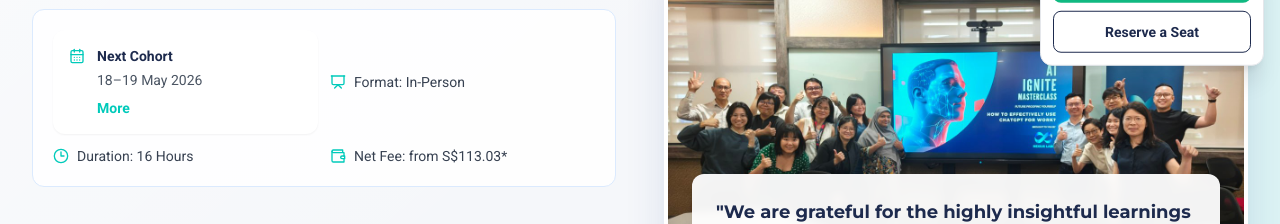
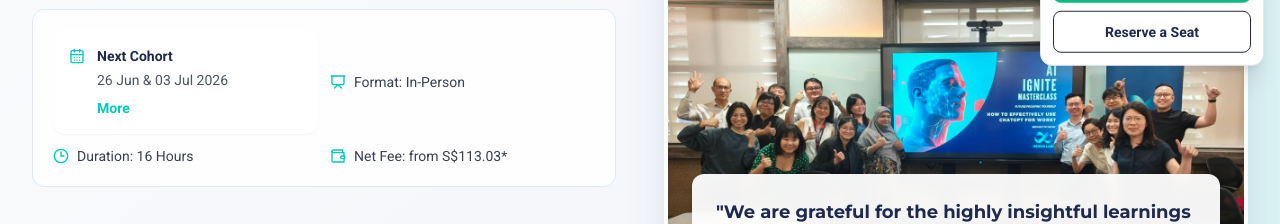
Before and after one commit to nexiuslabs/nexiusacademyskillsfuture, a React (Vite) app: page /courses/agentic-ai in a window 1280 px wide. Shown: the part 435-659 px from the top of the page. Built offline with nearby package versions, Linux system fonts and the light colour scheme; no server answers.

Commit message:
Update next cohort label to June and July dates

```diff
--- a/components/courses/CourseHero.tsx
+++ b/components/courses/CourseHero.tsx
@@ -24,7 +24,7 @@ const Hero: React.FC = () => {
                 <CalendarDays size={16} className="text-accent mt-0.5" />
                 <div>
                   <div className="font-semibold text-primary mb-1">Next Cohort</div>
-                  <div className="text-gray-600">18–19 May 2026</div>
+                  <div className="text-gray-600">26 Jun &amp; 03 Jul 2026</div>
                   <a href="#schedule" className="inline-flex items-center mt-2 text-sm font-semibold text-accent hover:underline">
                     More
                   </a>
```
